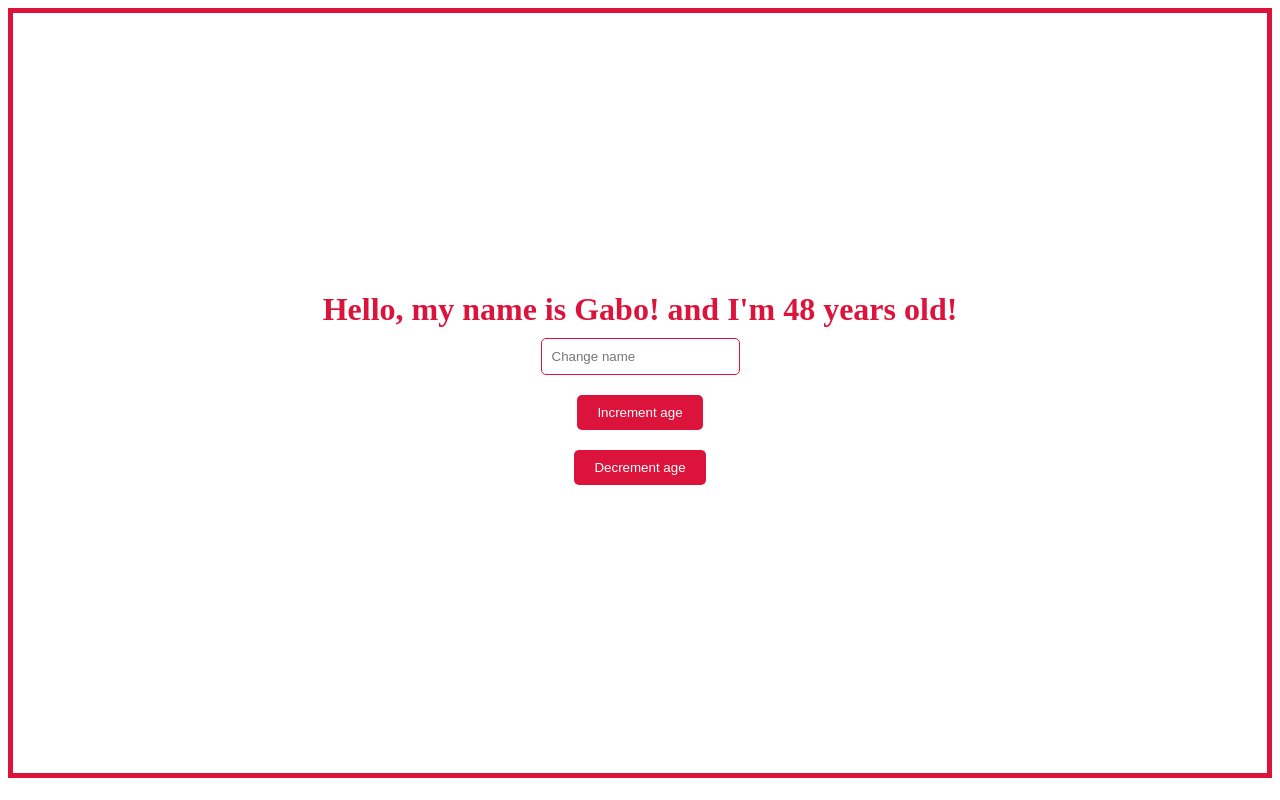
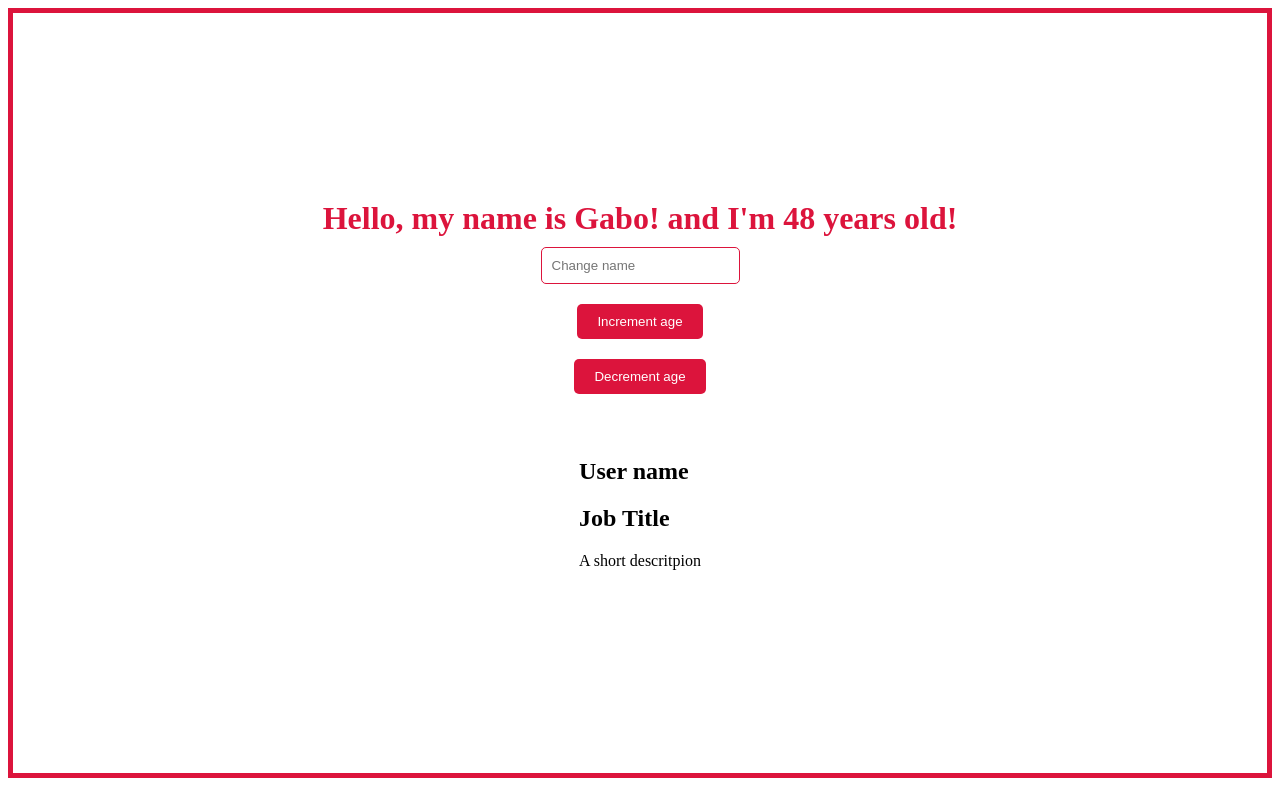
Before and after one commit to gabrieldominguezduran/svelte_demo, a SvelteKit app: page / in a window 1280 px wide. Built offline with nearby package versions, Linux system fonts and the light colour scheme.

Commit message:
Add components folder

```diff
--- /dev/null
+++ b/src/components/ContactCard.svelte
@@ -0,0 +1,12 @@
+<div>
+  <header>
+    <figure>
+      <img src="" alt="" />
+    </figure>
+    <h1>User name</h1>
+    <h2>Job Title</h2>
+  </header>
+  <div>
+    <p>A short descritpion</p>
+  </div>
+</div>
--- a/src/routes/+page.svelte
+++ b/src/routes/+page.svelte
@@ -1,4 +1,5 @@
 <script>
+  import ContactCard from "../components/ContactCard.svelte";
   let name = "Gabo";
   let age = 48;
 
@@ -24,8 +25,12 @@
     Hello, my name is {name}{name.length > 3 ? "!" : ""} and I'm {age} years old!
   </h1>
   <input type="text" placeholder="Change name" on:input={handleNameChange} />
-  <button on:click={incrementAge}>Increment age</button>
-  <button on:click={decrementAge}>Decrement age</button>
+  <button type="button" on:click={incrementAge}>Increment age</button>
+  <button type="button" on:click={decrementAge}>Decrement age</button>
+
+  <section>
+    <ContactCard />
+  </section>
 </main>
 
 <style>
```
